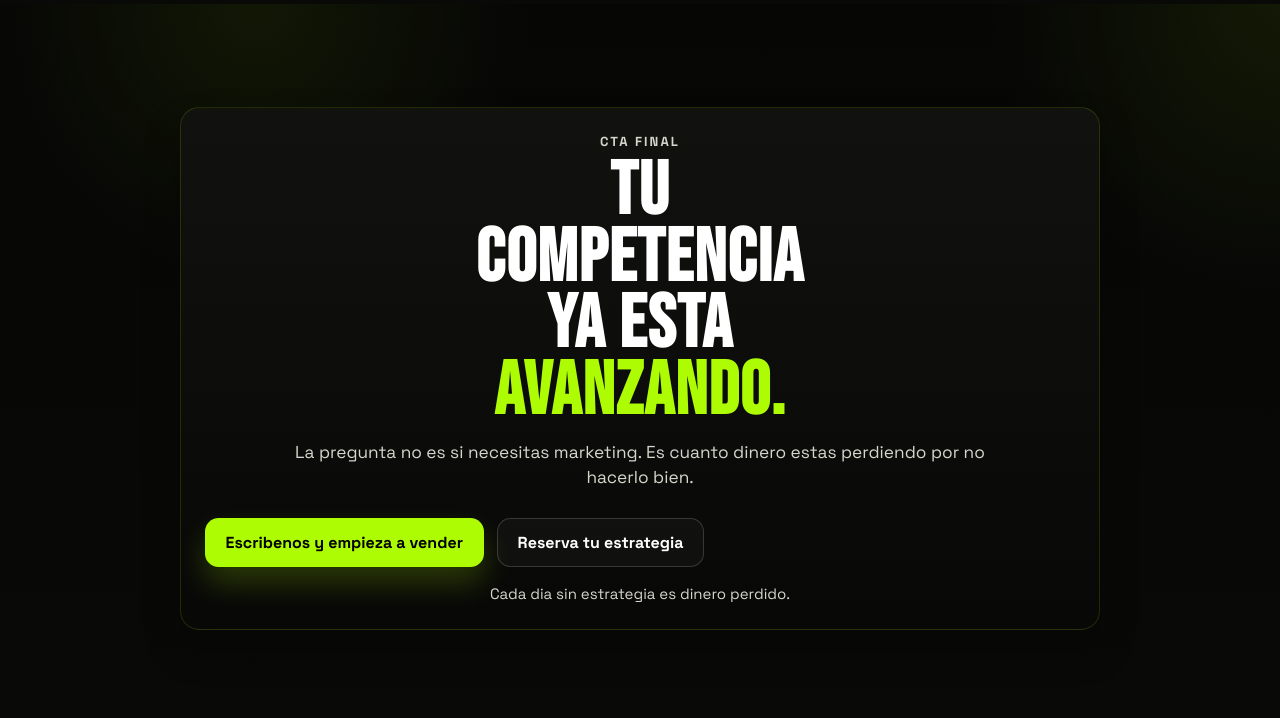
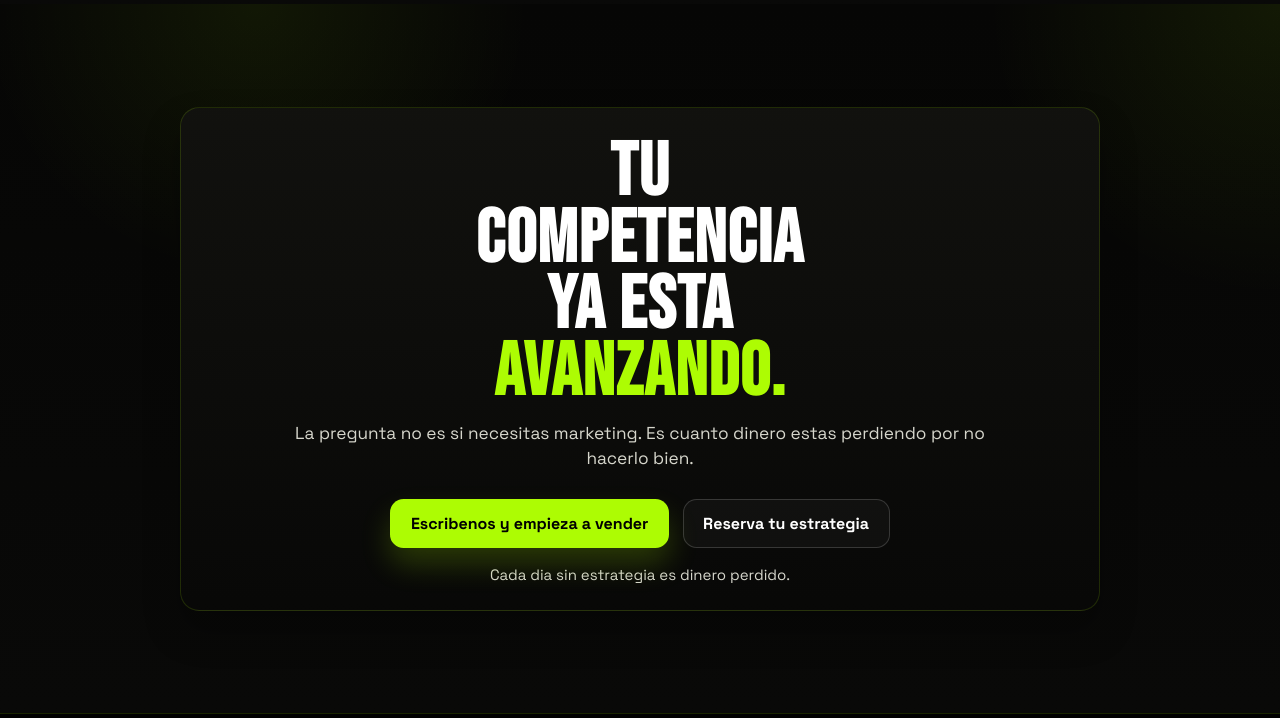
Before and after one commit to pipecode66/ZIVRA, a website: page index.html in a window 1280 px wide. Shown: the part 5580-6298 px from the top of the page. Drawn offline with Linux system fonts and the light colour scheme.

Commit message:
Center final CTA buttons and remove section label

```diff
--- a/index.html
+++ b/index.html
@@ -268,7 +268,6 @@
     <section class="section cta" id="contacto">
       <div class="container">
         <div class="cta-panel reveal">
-          <p class="section-tag">CTA FINAL</p>
           <h2>Tu competencia ya esta <span class="lime">avanzando.</span></h2>
           <p class="section-subtitle">
             La pregunta no es si necesitas marketing. Es cuanto dinero estas perdiendo por no hacerlo bien.
--- a/styles.css
+++ b/styles.css
@@ -818,6 +818,10 @@ h1 {
   margin-inline: auto;
 }
 
+.cta-actions {
+  justify-content: center;
+}
+
 .microcopy {
   margin: 1rem 0 0;
   font-size: 0.94rem;
```
